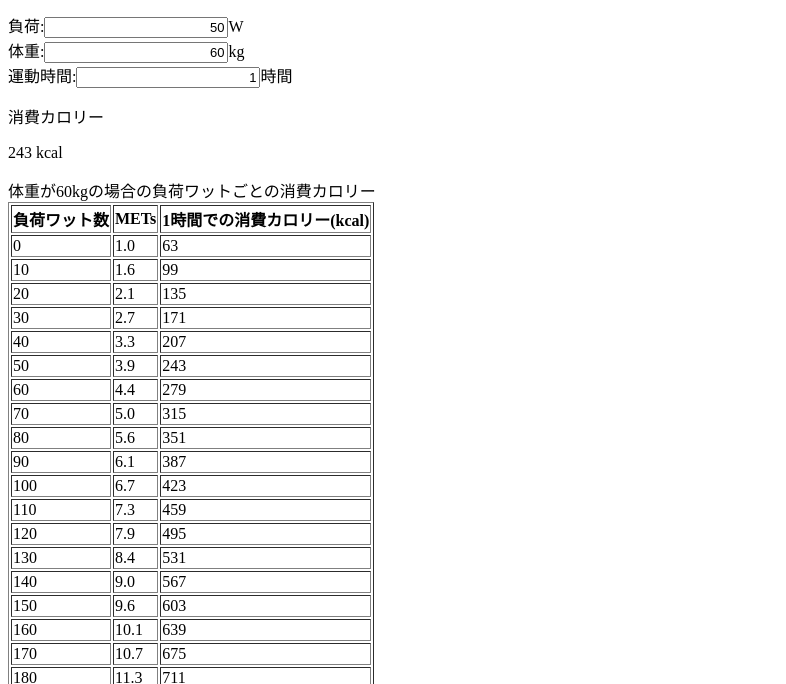
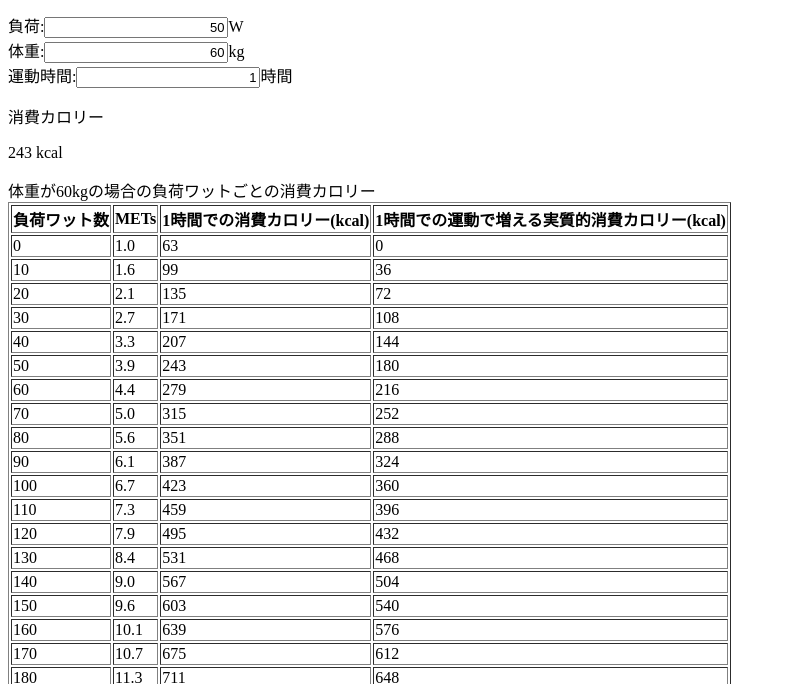
Before and after one commit to bohemian916/aerobike_calories, a plain HTML site: page index.html in a window 1280 px wide. Shown: the part 116-800 px from the top of the page, without its empty margins (0-786 px from the left). Drawn offline with nearby package versions, Linux system fonts and the light colour scheme.

Commit message:
add net calorie

```diff
--- a/index.html
+++ b/index.html
@@ -73,6 +73,7 @@
             <th>負荷ワット数</th>
             <th>METs</th>
             <th>1時間での消費カロリー(kcal)</th>
+            <th>1時間での運動で増える実質的消費カロリー(kcal)</th>
           </tr>
         </thead>
         <tbody>
@@ -80,6 +81,7 @@
             <td>{{ item.watt }}</td>
             <td>{{ item.mets }}</td>
             <td>{{ item.calorie }}</td>
+            <td>{{ item.net_calorie }}</td>
           </tr>
         </tbody>
       </table>
--- a/js/dg_function.js
+++ b/js/dg_function.js
@@ -4,7 +4,8 @@ function generate_mets_per_watt(weight){
     for (let watt = 0; watt <= 300; watt+=10){
          dict = { "watt": watt,
                   "mets":  ((watt * 12 + weight * 3.5)/3.5 /weight).toFixed(1),
-                  "calorie": ((watt * 12 + weight * 3.5)/3.5 *1.05).toFixed(0)
+                  "calorie": ((watt * 12 + weight * 3.5)/3.5 *1.05).toFixed(0),
+                  "net_calorie": ((watt * 12 )/3.5 *1.05).toFixed(0)
 
                 }
          ret.push(dict)
```
